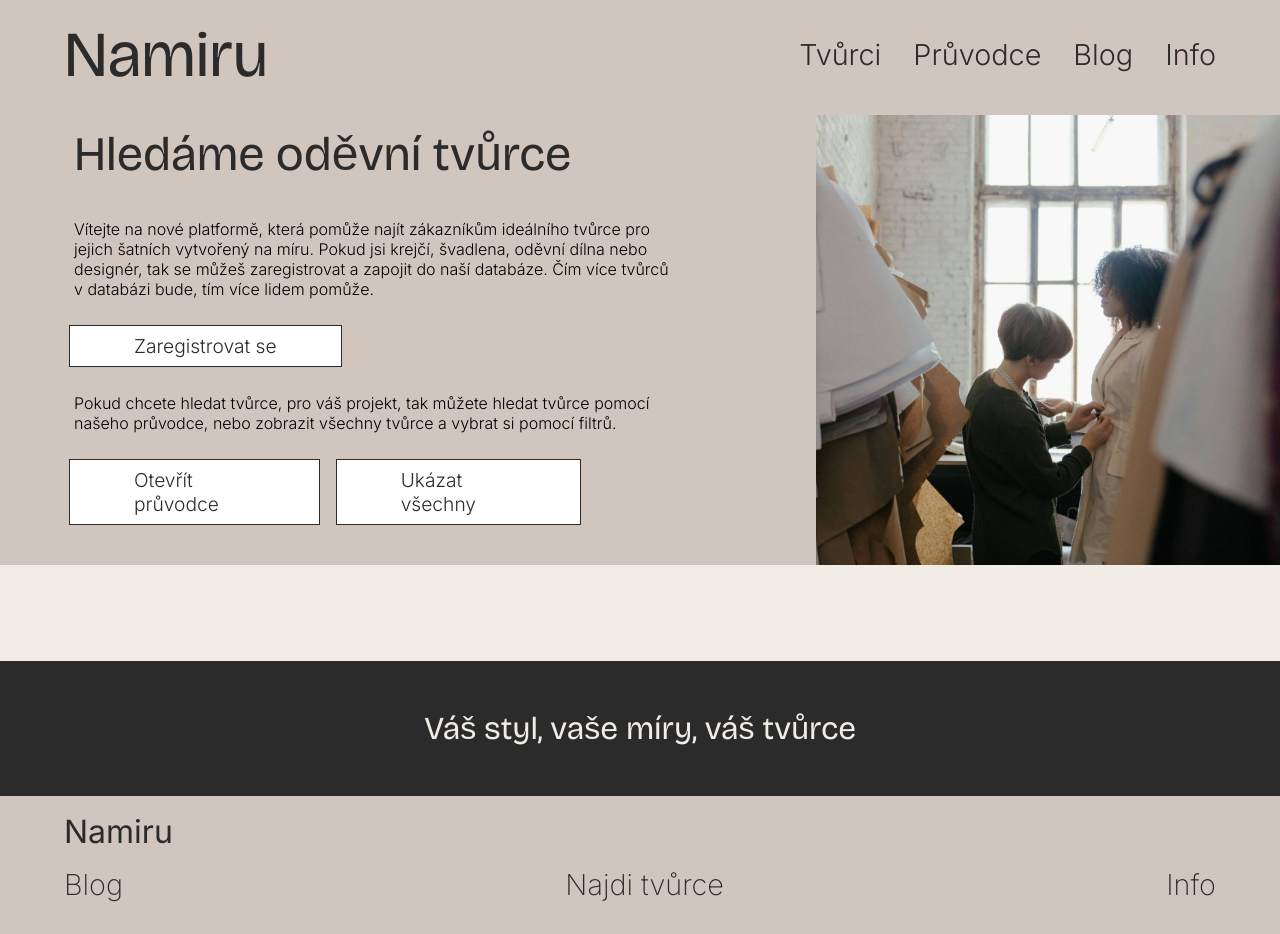
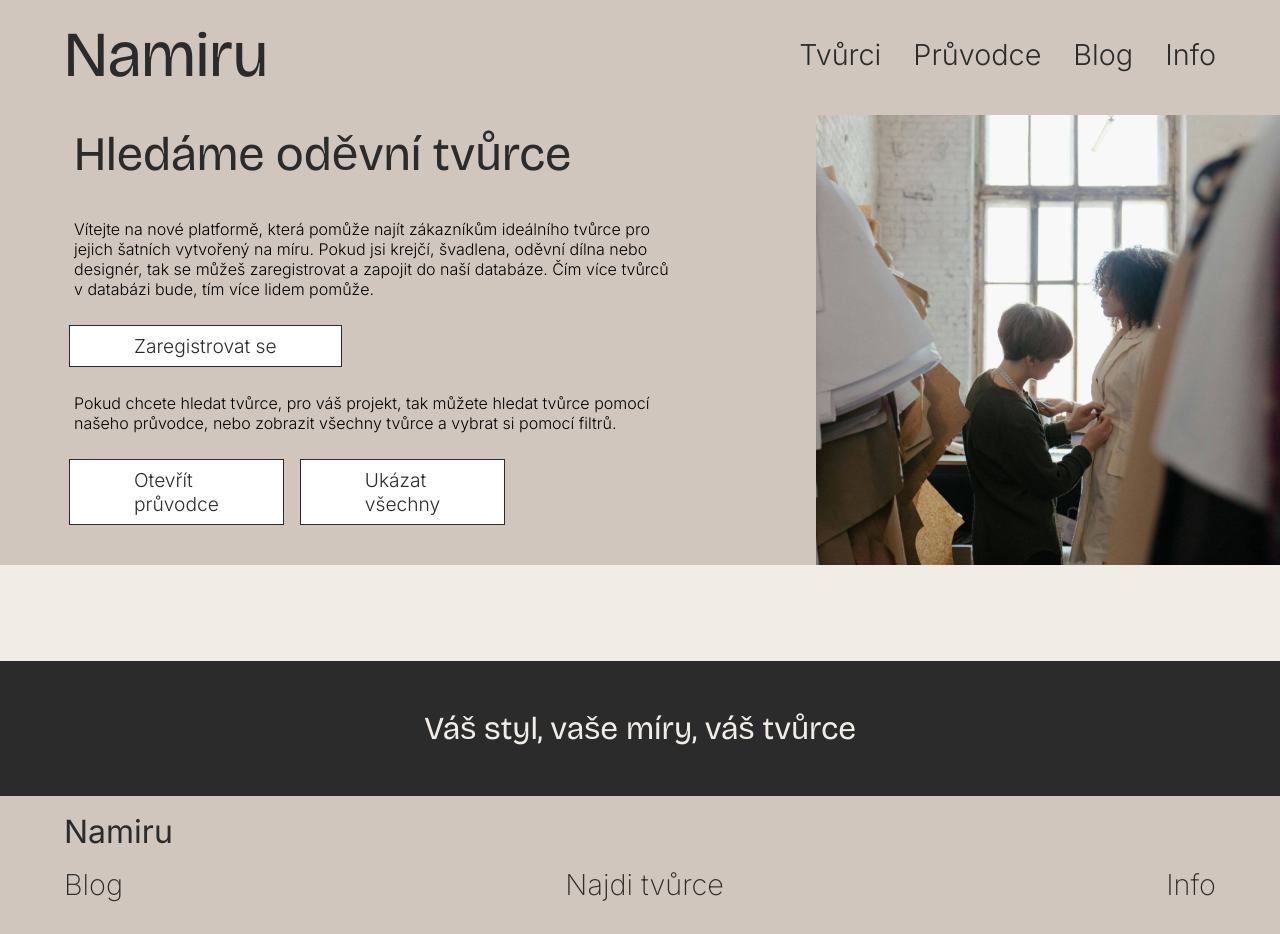
Before and after one commit to han-fris/namiru-app, a React (Vite) app: page / in a window 1280 px wide. Built offline with nearby package versions, Linux system fonts and the light colour scheme; no server answers.

Commit message:
fix HeroSection

```diff
--- a/src/components/Homepage/HeroSection.css
+++ b/src/components/Homepage/HeroSection.css
@@ -29,7 +29,7 @@
   /* margin-inline: 5px;*/
   gap: 1rem;
   /* max-width: 350px;*/
-  flex-wrap: nowrap;
+  flex-wrap: wrap;
   justify-content: center;
 }
 
@@ -63,7 +63,7 @@
     display: flex;
     flex-wrap: nowrap;
     margin-inline: 5px;
-    max-width: 40vw;
+    max-width: 350px;
     justify-content: flex-start;
   }
 
```
Also changed, not shown: src/components/Homepage/HeroSection.jsx (+4 -3 lines).
